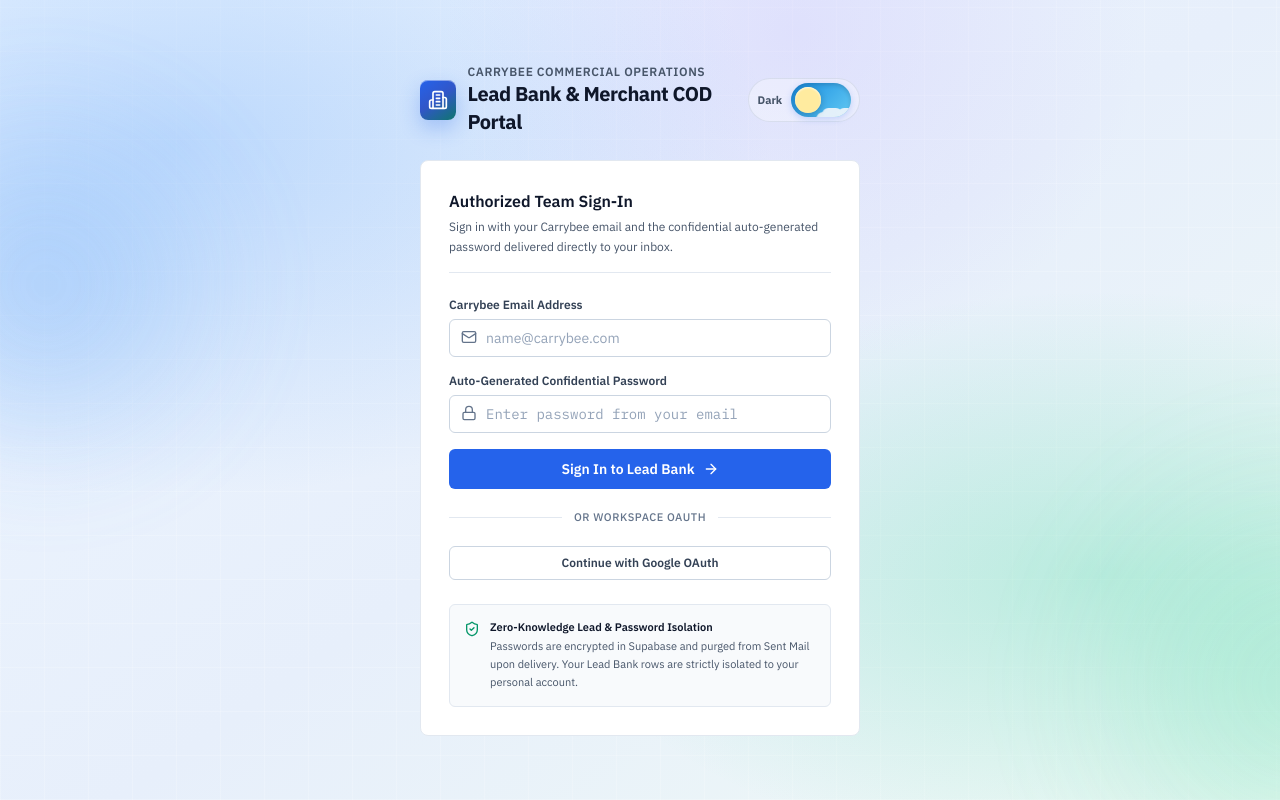
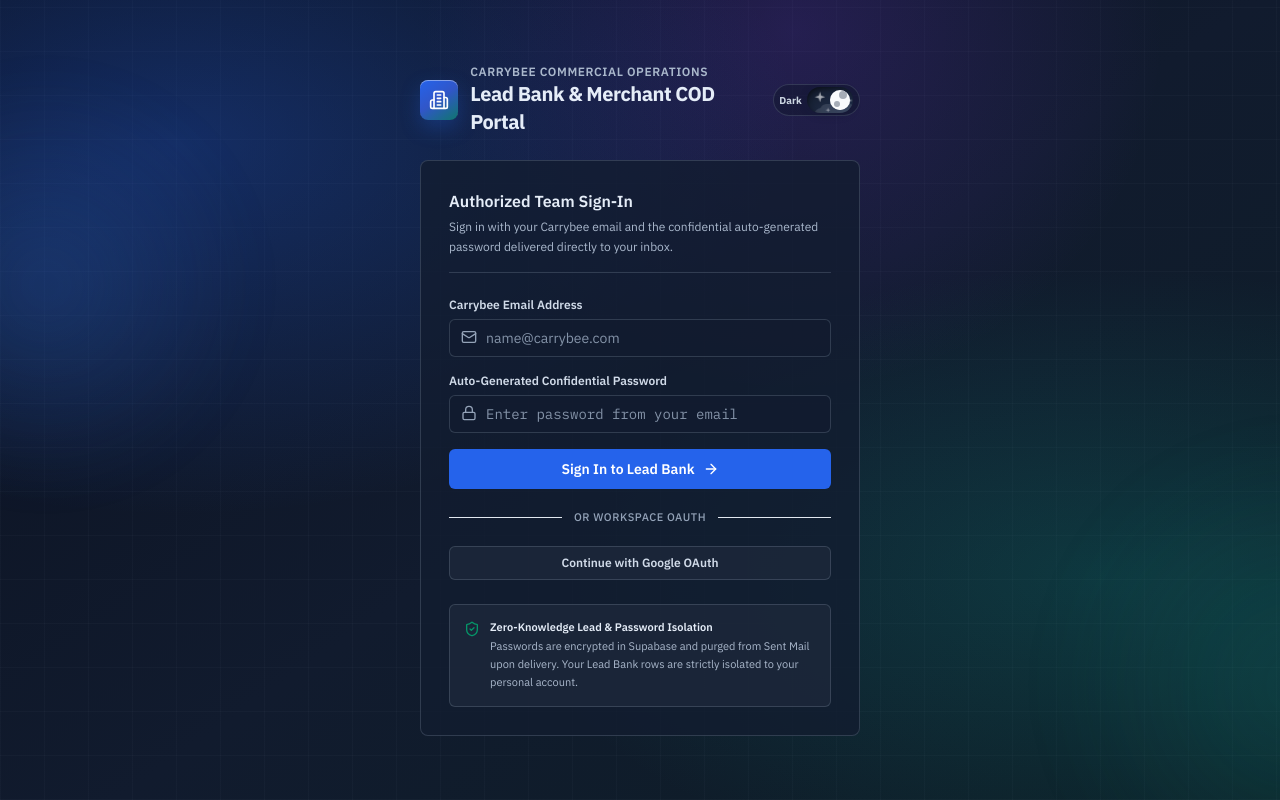
Before and after one commit to nuruzzamannahid57-cyber/carrybee-lead-bank, a Next.js app: page / in a window 1280 px wide. Built offline with nearby package versions, Linux system fonts and the light colour scheme; no server answers.

Commit message:
perf: speed up dashboard and default to compact dark mode

```diff
--- a/src/app/globals.css
+++ b/src/app/globals.css
@@ -39,8 +39,9 @@ body {
     repeating-linear-gradient(0deg, rgba(255,255,255,.16) 0 1px, transparent 1px 44px),
     repeating-linear-gradient(90deg, rgba(255,255,255,.16) 0 1px, transparent 1px 44px),
     linear-gradient(145deg, #e9f2ff 0%, #e8effa 48%, #edf9f5 100%);
-  background-size: 130% 130%;
-  animation: ambient-gradient 22s ease-in-out infinite alternate;
+  background-size: auto;
+  /* Keep the luminous surface static; GPU-heavy full-screen gradient animation slows mobile devices. */
+  animation: none;
 }
 
 .app-shell::before,
@@ -52,8 +53,8 @@ body {
   aspect-ratio: 1;
   border-radius: 9999px;
   pointer-events: none;
-  filter: blur(48px);
-  opacity: .72;
+  filter: blur(26px);
+  opacity: .52;
   animation: ambient-drift 12s ease-in-out infinite alternate;
 }
 
@@ -77,8 +78,8 @@ body {
   background: rgba(255, 255, 255, .68) !important;
   border-color: rgba(255, 255, 255, .9) !important;
   box-shadow: 0 14px 42px rgba(30, 64, 110, .11), inset 0 1px rgba(255,255,255,.98);
-  backdrop-filter: blur(28px) saturate(175%);
-  -webkit-backdrop-filter: blur(28px) saturate(175%);
+  backdrop-filter: blur(12px) saturate(145%);
+  -webkit-backdrop-filter: blur(12px) saturate(145%);
   animation: glass-drop-in .65s cubic-bezier(.2,.7,.2,1) both;
 }
 
@@ -105,8 +106,8 @@ body {
   background: rgba(255, 255, 255, .64) !important;
   border-color: rgba(255, 255, 255, .97) !important;
   box-shadow: 0 24px 64px rgba(34, 65, 108, .12), 0 5px 14px rgba(30, 64, 110, .055), inset 0 1.5px rgba(255,255,255,.98);
-  backdrop-filter: blur(28px) saturate(180%);
-  -webkit-backdrop-filter: blur(28px) saturate(180%);
+  backdrop-filter: blur(10px) saturate(150%);
+  -webkit-backdrop-filter: blur(10px) saturate(150%);
 }
 
 .login-shell {
@@ -144,8 +145,8 @@ body {
 .theme-toggle-wrap {
   display: inline-flex;
   align-items: center;
-  gap: .55rem;
-  padding: .25rem .5rem;
+  gap: .35rem;
+  padding: .15rem .35rem;
   border: 1px solid rgba(148, 163, 184, .22);
   border-radius: 999px;
   background: rgba(255, 255, 255, .34);
@@ -153,7 +154,7 @@ body {
 
 .theme-toggle-label {
   color: #475569;
-  font-size: 11px;
+  font-size: 10px;
   font-weight: 650;
   white-space: nowrap;
 }
@@ -161,8 +162,8 @@ body {
 .theme-switch {
   position: relative;
   display: inline-block;
-  width: 60px;
-  height: 34px;
+  width: 46px;
+  height: 26px;
   flex: 0 0 auto;
   cursor: pointer;
 }
@@ -182,7 +183,7 @@ body {
   position: absolute;
   inset: 0;
   overflow: hidden;
-  border-radius: 34px;
+  border-radius: 26px;
   background: linear-gradient(135deg, #168ce1, #63c9f2);
   box-shadow: inset 0 2px 4px rgba(15, 23, 42, .18), 0 2px 7px rgba(37, 99, 235, .22);
   transition: background .4s ease, box-shadow .3s ease;
@@ -191,10 +192,10 @@ body {
 .theme-switch-orb {
   position: absolute;
   z-index: 1;
-  left: 4px;
-  bottom: 4px;
-  width: 26px;
-  height: 26px;
+  left: 3px;
+  bottom: 3px;
+  width: 20px;
+  height: 20px;
   overflow: hidden;
   border-radius: 50%;
   background: #ffe16a;
@@ -257,7 +258,7 @@ body {
   box-shadow: inset 0 2px 5px rgba(0,0,0,.45), 0 2px 8px rgba(15,23,42,.22);
 }
 .theme-switch-input:checked + .theme-switch-track .theme-switch-orb {
-  transform: translateX(26px) rotate(180deg);
+  transform: translateX(20px) rotate(180deg);
   background: #f8fafc;
 }
 .theme-switch-input:checked + .theme-switch-track .theme-moon-dot { opacity: 1; }
--- a/src/app/layout.tsx
+++ b/src/app/layout.tsx
@@ -28,7 +28,7 @@ export default function RootLayout({
   children: React.ReactNode;
 }>) {
   return (
-    <html lang="en" className={`${ibmPlexSans.variable} ${ibmPlexMono.variable}`}>
+    <html lang="en" data-theme="dark" className={`${ibmPlexSans.variable} ${ibmPlexMono.variable}`}>
       <body className="min-h-screen bg-[#F8FAFC] font-sans text-[#0F172A] antialiased">
         {children}
       </body>
--- a/src/app/page.tsx
+++ b/src/app/page.tsx
@@ -1,6 +1,7 @@
 'use client';
 
 import React, { useCallback, useEffect, useState } from 'react';
+import dynamic from 'next/dynamic';
 import {
   Building2,
   Database,
@@ -12,12 +13,18 @@ import {
   KeyRound,
   X,
 } from 'lucide-react';
-import AdminTeamTab from '@/components/AdminTeamTab';
 import LeadBankTab from '@/components/LeadBankTab';
 import LoginView from '@/components/LoginView';
-import MoneyTab from '@/components/MoneyTab';
-import ProgressionTab from '@/components/ProgressionTab';
 import ThemeToggle from '@/components/ThemeToggle';
+
+const DeferredTab = () => (
+  <div role="status" className="rounded-xl border border-slate-200/20 bg-white/5 px-4 py-6 text-center text-sm text-slate-400">
+    Loading section…
+  </div>
+);
+const AdminTeamTab = dynamic(() => import('@/components/AdminTeamTab'), { loading: DeferredTab });
+const MoneyTab = dynamic(() => import('@/components/MoneyTab'), { loading: DeferredTab });
+const ProgressionTab = dynamic(() => import('@/components/ProgressionTab'), { loading: DeferredTab });
 import { getSupabaseBrowserClient } from '@/lib/supabase/client';
 import type { TeamMemberProfile } from '@/lib/types';
 
--- a/src/components/ThemeToggle.tsx
+++ b/src/components/ThemeToggle.tsx
@@ -3,11 +3,12 @@
 import { useEffect, useState } from 'react';
 
 export default function ThemeToggle() {
-  const [dark, setDark] = useState(false);
+  const [dark, setDark] = useState(true);
 
   useEffect(() => {
     const saved = window.localStorage.getItem('carrybee-theme');
-    const initialDark = saved === 'dark';
+    // Dark is the default; honor an explicit saved light-mode choice.
+    const initialDark = saved !== 'light';
     setDark(initialDark);
     document.documentElement.dataset.theme = initialDark ? 'dark' : 'light';
   }, []);
```
